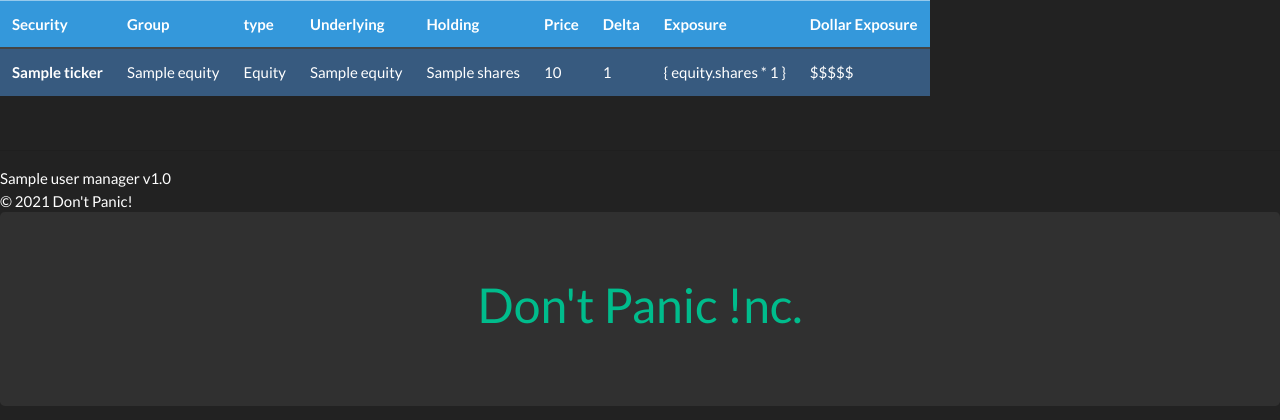
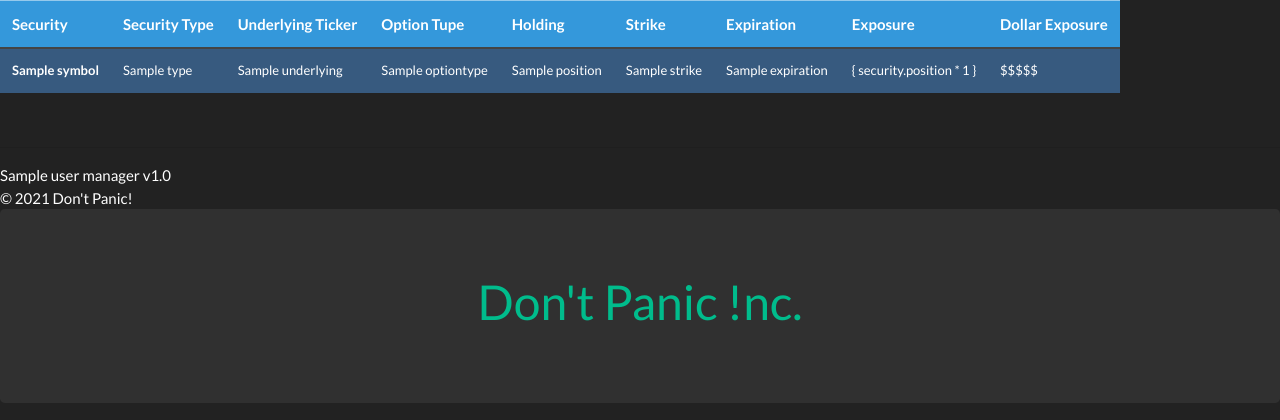
Before and after one commit to RobertPrellwitz/RiskTool, a Python web app: template app/templates/main/holdings.html in a window 1280 px wide. Shown: the part 71-491 px from the top of the page. Run offline with Jinja, Linux system fonts and the light colour scheme; the template is opened without the code that fills it: most values are stand-ins (such as "Sample title", 1, 10 or a date in 2020); some libraries are stand-ins or nearby versions.

Commit message:
update of view for more complex security info

```diff
--- a/app/templates/main/holdings.html
+++ b/app/templates/main/holdings.html
@@ -9,28 +9,28 @@
   <thead>
     <tr class="table-info">
       <th scope="col">Security</th>
-        <th scope="col">Group</th>
-      <th scope="col">type</th>
-      <th scope="col">Underlying</th>
+        <th scope="col">Security Type</th>
+      <th scope="col">Underlying Ticker</th>
+      <th scope="col">Option Tupe</th>
       <th scope="col">Holding</th>
-        <th scope="col">Price</th>
-        <th scope="col">Delta</th>
+        <th scope="col">Strike</th>
+        <th scope="col">Expiration</th>
         <th scope="col">Exposure</th>
         <th scope="col">Dollar Exposure</th>
     </tr>
   </thead>
 
       <tbody>
-      {%  for equity_key, equity in equities %}
-        <tr class="table-primary">
-            <th scope="row">{{  equity.ticker }}</th>
-            <td>{{ equity.name }}</td>
-            <td>Equity </td>
-            <td>{{ equity.name }}</td>
-            <td>{{ equity.shares }}</td>
-            <td> 10 </td>
-            <td> 1 </td>
-            <td>{ equity.shares * 1 }</td>
+      {%  for security_key, security in securities %}
+        <tr class="table-primary" style="font-size:13px">
+            <th scope="row">{{  security.symbol }}</th>
+            <td>{{ security.type }}</td>
+            <td>{{ security.underlying }} </td>
+            <td>{{ security.optiontype }}</td>
+            <td>{{ security.position }}</td>
+            <td>{{security.strike}}</td>
+            <td> {{ security.expiration }} </td>
+            <td>{ security.position * 1 }</td>
             <td>$$$$$</td>
         </tr>
       {% endfor %}
```
